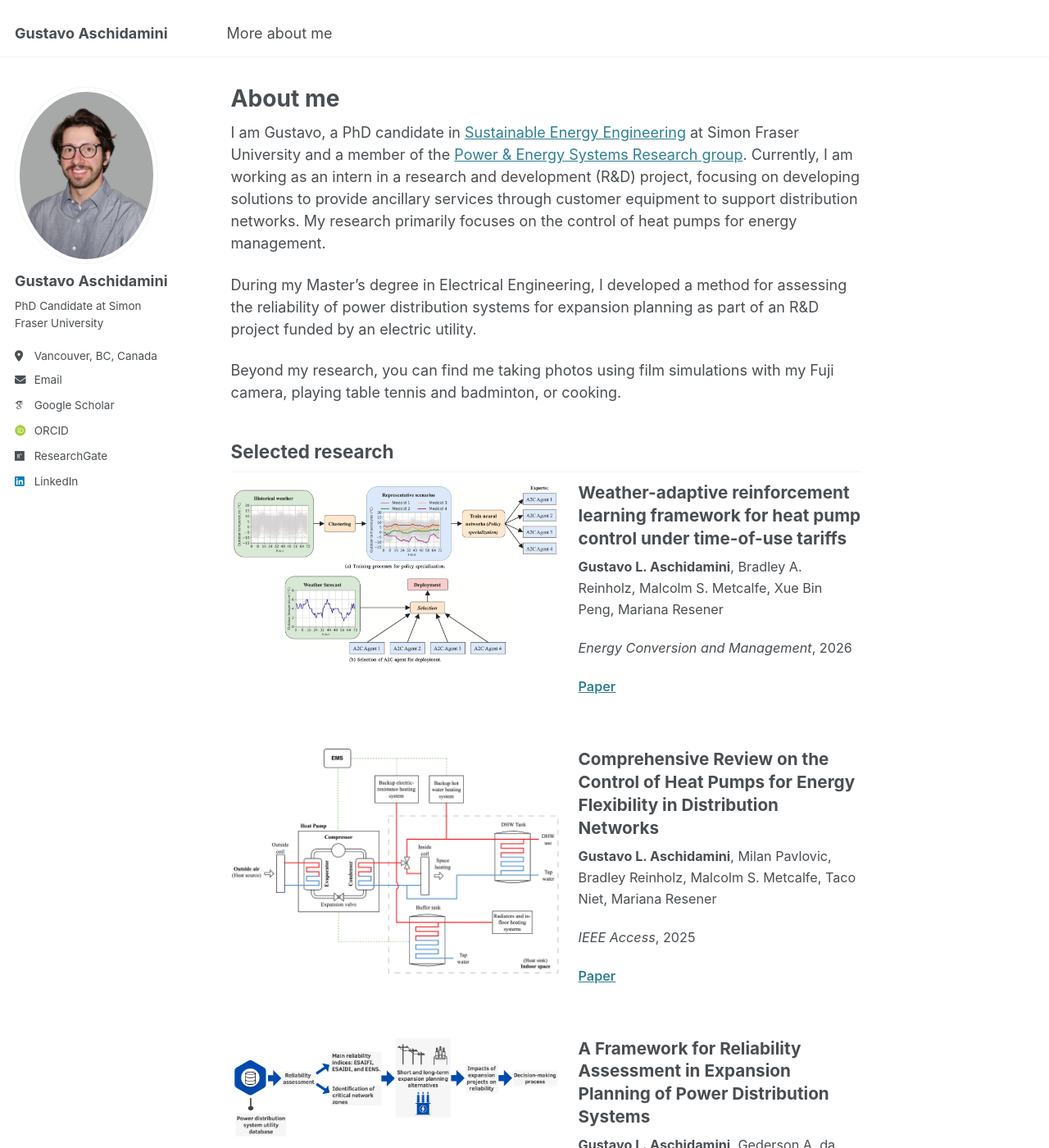
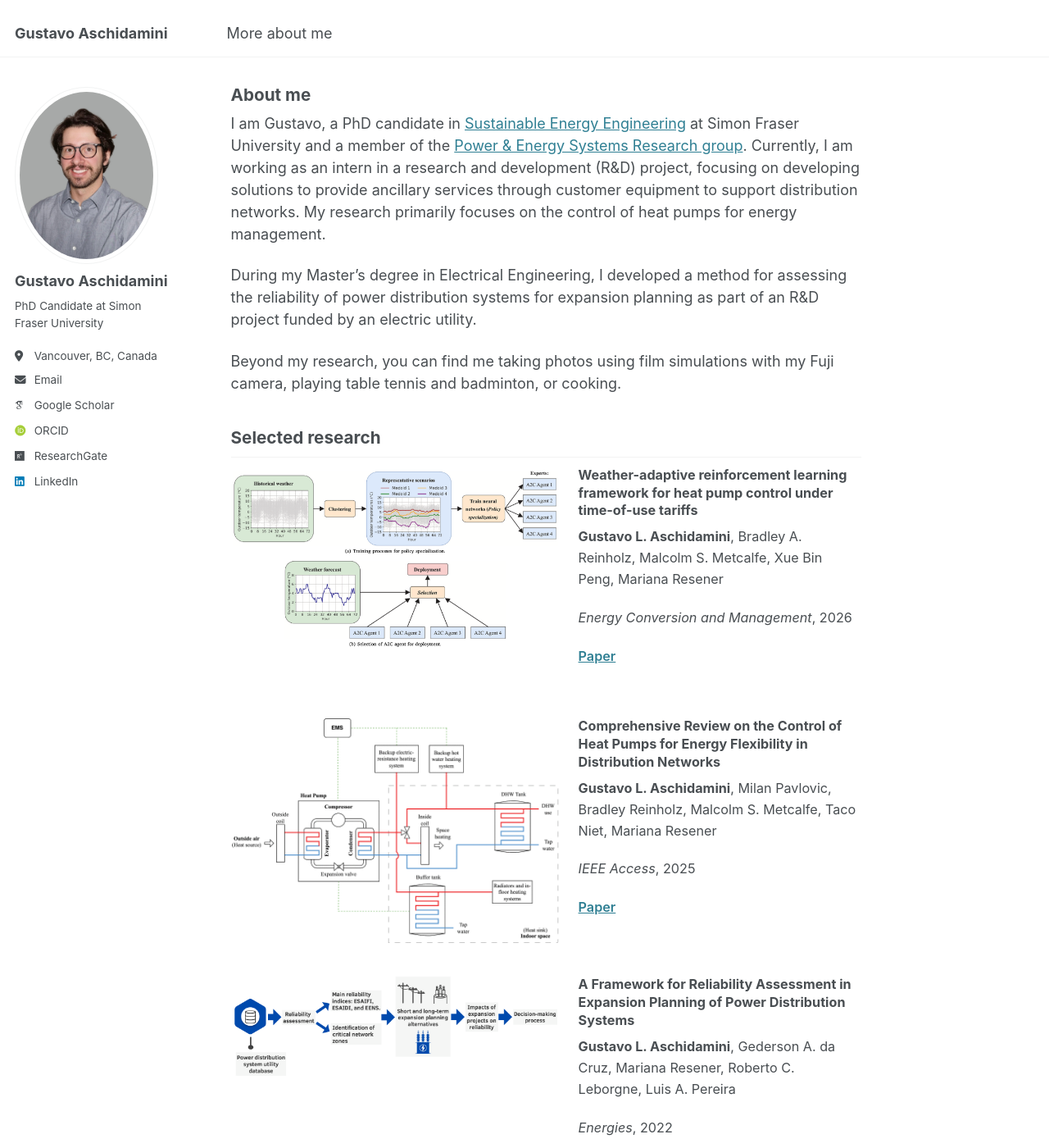
Before and after one commit to gaschidamini/gaschidamini.github.io, a Jekyll site: the page built from _pages/about.md, in a window 1280 px wide and 1400 px high. Shown: the whole window at 82% size. Built offline with Jekyll 4.4.1, drawn with Linux system fonts in a browser that asks for light colours; some web fonts are replaced.

Commit message:
Tune Selected research typography
- Paper title matches the author-list font size (0.9em)
- Even spacing between title, authors, and venue (8px)
- Shrink and equalize the "About me" and "Selected research" headings
  (homepage-scoped, so other page titles are unchanged)

Co-Authored-By: Claude Opus 4.8 <noreply@anthropic.com>

```diff
--- a/_pages/about.md
+++ b/_pages/about.md
@@ -7,7 +7,11 @@ redirect_from:
   - /about.html
 ---
 
-
+<style>
+/* Homepage-only heading sizes (this CSS loads only on the home page) */
+.page__title { font-size: 1.15em; }
+#selected-research { font-size: 1.15em; }
+</style>
 
 I am Gustavo, a PhD candidate in <a href="https://www.sfu.ca/fas/schools/sustainable-energy-engineering.html">Sustainable Energy Engineering</a> at Simon Fraser University and a member of the <a href="https://www.sfu.ca/fas/research/fas-research-labs/power-and-energy-systems/">Power & Energy Systems Research group</a>. Currently, I am working as an intern in a research and development (R&D) project, focusing on developing solutions to provide ancillary services through customer equipment to support distribution networks. My research primarily focuses on the control of heat pumps for energy management.
 
--- a/assets/css/main.scss
+++ b/assets/css/main.scss
@@ -102,12 +102,12 @@
 .research-content h3 {
   margin-top: 0;
   margin-bottom: 8px;
-  font-size: 1.15em;
+  font-size: 0.9em;
   line-height: 1.35;
 }
 
 .research-authors {
-  margin: 0 0 4px 0;
+  margin: 0 0 8px 0;
   font-size: 0.9em;
 }
 
```
